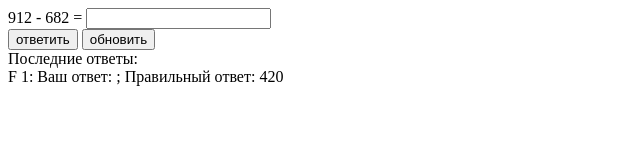
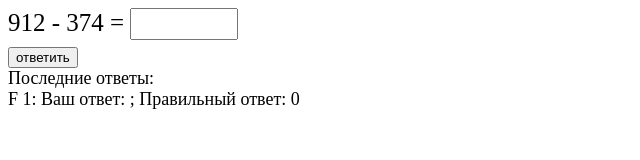
Before and after one commit to khurshudoff/kristina, a plain HTML site: page index.html in a window 1280 px wide. Both pictures are taken after a click on the button "ответить". Shown: the whole page, without its empty margins (0-640 px from the left). Drawn offline with Linux system fonts and the light colour scheme.

Commit message:
Update index.html

```diff
--- a/index.html
+++ b/index.html
@@ -11,12 +11,23 @@
 	</div>
 
 	<button id="submit">ответить</button>
-	<button id="reload">обновить</button>
 
 	<div id = "last">
 		Последние ответы:
 	</div>
 </body>
+<style type="text/css">
+	html {
+		font-size: 25px;
+	}
+	#last {
+		font-size: 18px;
+	}
+	#inp {
+		font-size: 22px;
+		width: 100px;
+	}
+</style>
 <script>
 	var idx = 1;
 	var real = 0;
@@ -37,27 +48,28 @@
 		if (oper == 0) {
 			oper = "*";
 			var el1 = Math.floor(Math.random() * Math.floor(25));
-			var el2 = Math.floor(Math.random() * Math.floor(25));
+			var el2 = ((Math.floor(Math.random() * Math.floor(25)) + 5) * 2) % 25;
 			real = el1 * el2;
 		}
 		if (oper == 1) {
 			oper = "-";
 			var el1 = Math.floor(Math.random() * Math.floor(1000));
-			var el2 = Math.floor(Math.random() * Math.floor(1000));
+			var el2 = ((Math.floor(Math.random() * Math.floor(1000)) + 5) * 2) % 1000;
 			if (el1 < el2) {
 				tmp = el1;
 				el1 = el2;
-				el2 = el1;
+				el2 = tmp;
 			}
 			real = el1 - el2;
 		}
 		if (oper == 2) {
 			oper = "+";
 			var el1 = Math.floor(Math.random() * Math.floor(1000));
-			var el2 = Math.floor(Math.random() * Math.floor(1000));
+			var el2 = ((Math.floor(Math.random() * Math.floor(1000)) + 5) * 2) % 1000;
 			real = el1 + el2;
 		}
 
+		inp = document.getElementById("inp").value = "";
 
 		document.getElementById("primer").innerText = String(el1) + " " + String(oper) + " " + String(el2) + " = ";
 	}
```
